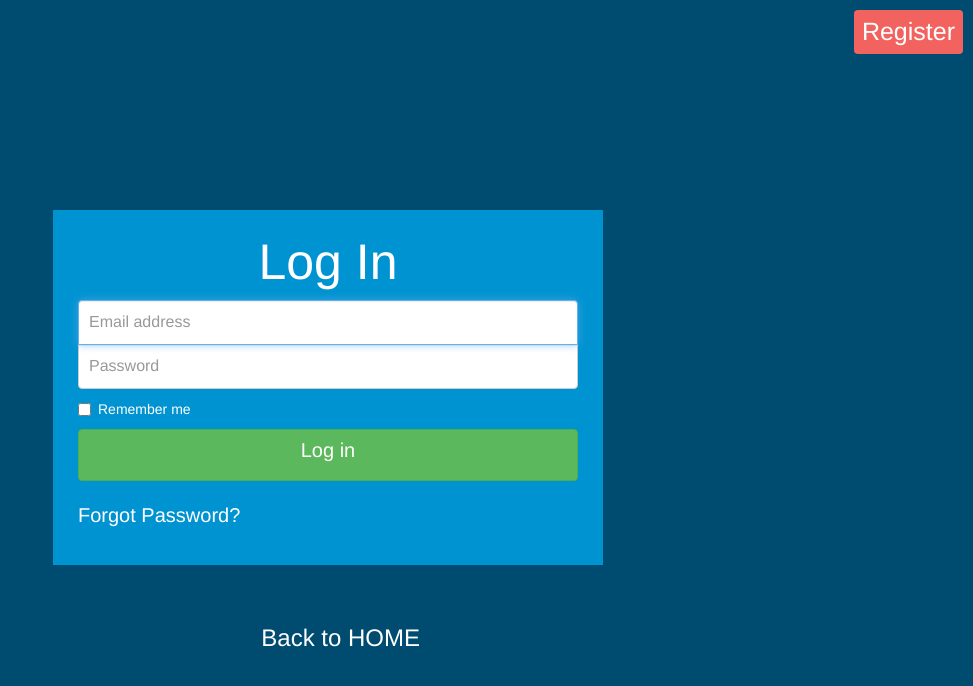
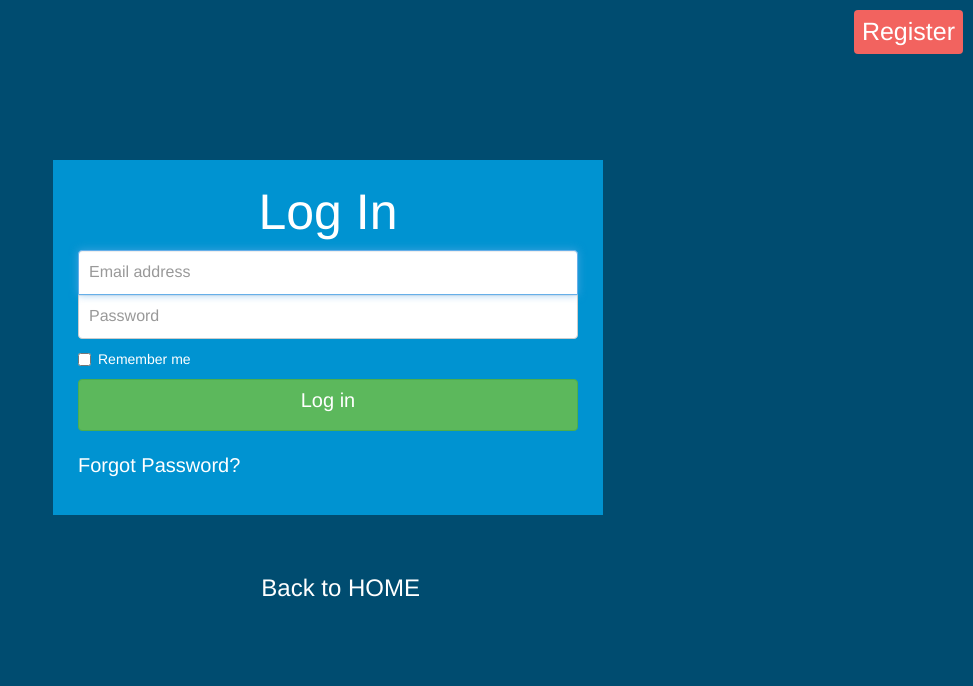
Before and after one commit to Holy-code-INfinity/FWR, a PHP site: page /login.html in a window 1280 px wide. Shown: the top 686 px of the page, without its empty margins (307-1280 px from the left). Run offline with PHP 8.4, Linux system fonts and the light colour scheme; some web fonts are replaced.

Commit message:
Please Review Minor Changes

```diff
--- a/css/login.css
+++ b/css/login.css
@@ -42,11 +42,6 @@ p{
   color: white;
 }
 
-p:hover {
-
-    color: black;
-}
-
 .form-signin {
     background-color: #0093D1;
     max-width: 570px;
@@ -89,7 +84,7 @@ p:hover {
 .container{
   max-width:580px;
   max-height:299;
-  margin-top: 200px;
+  margin-top: 150px;
   align: center;
   margin-bottom: auto;
   margin-right:auto;
```
